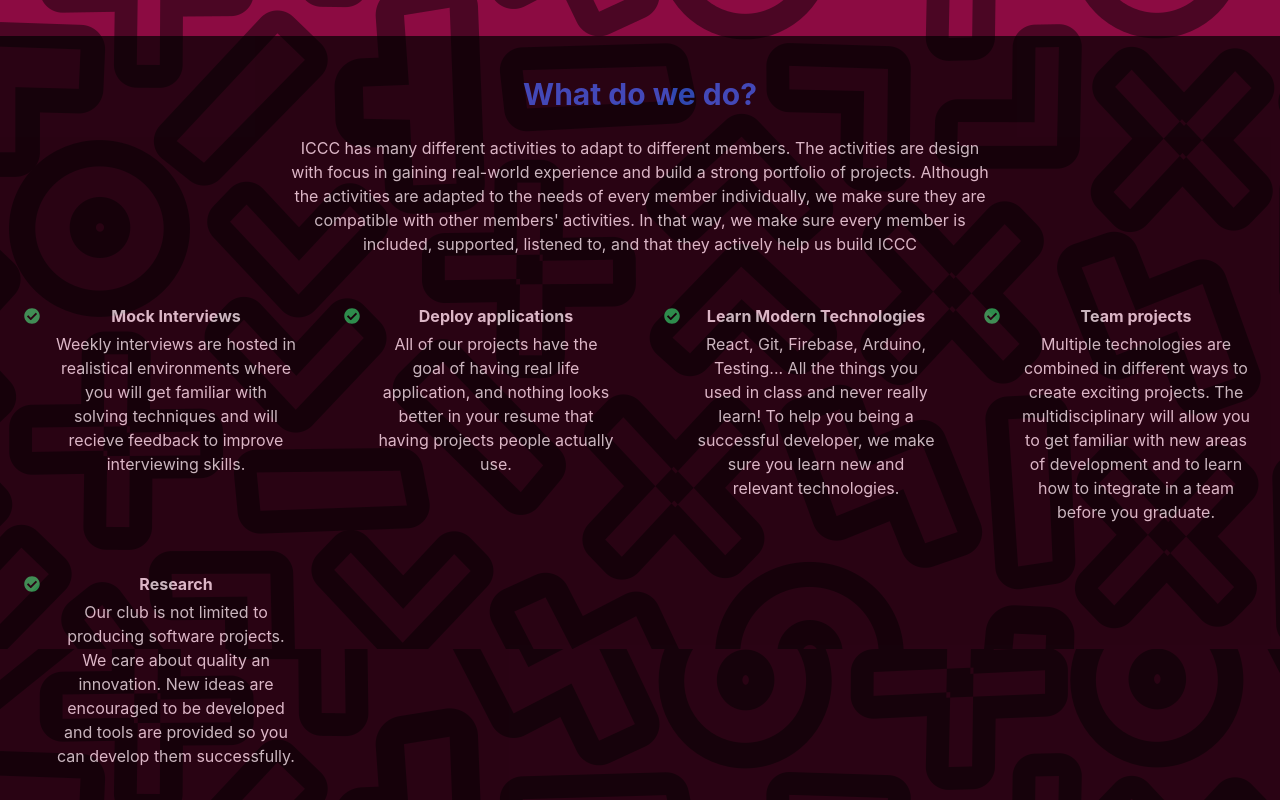
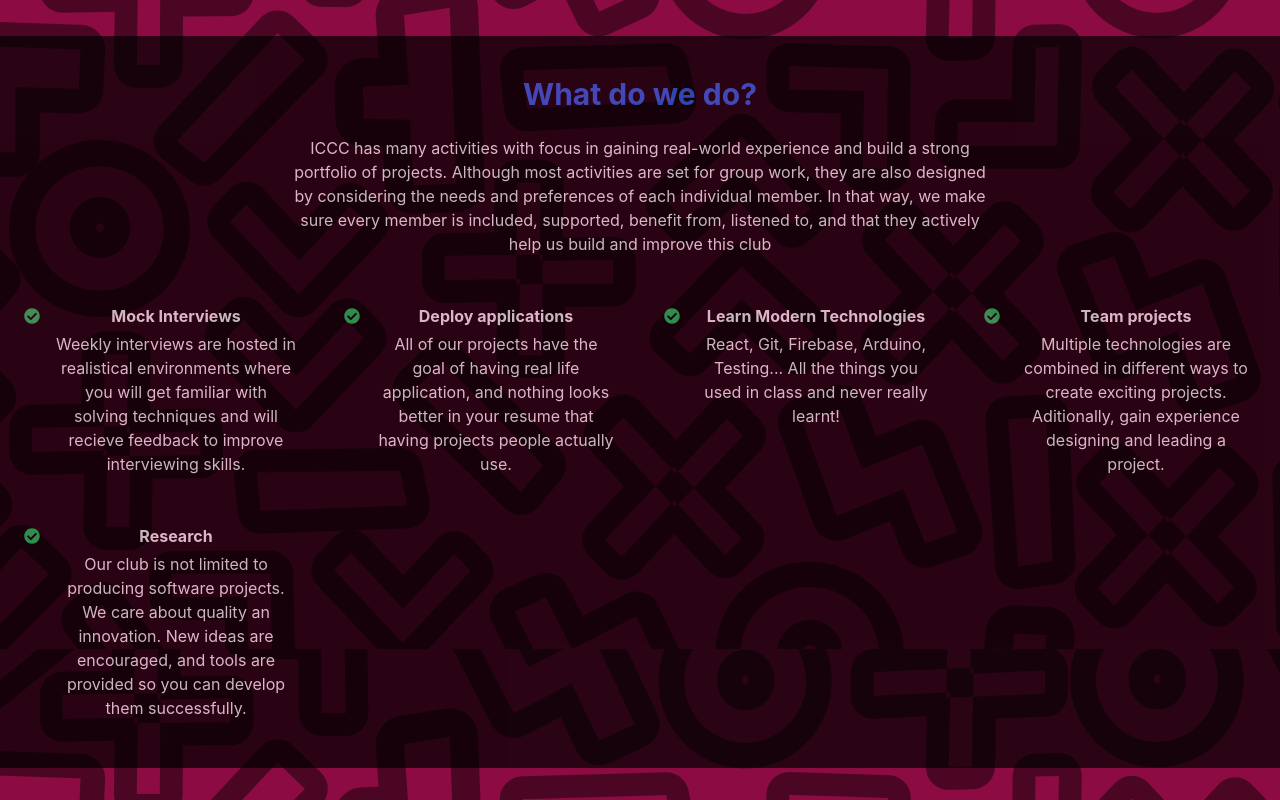
Before and after one commit to NMSU-ICCC/iccc-web, a React (Create React App) app: page / in a window 1280 px wide. Shown: the part 880-1680 px from the top of the page. Built offline with nearby package versions, Linux system fonts and the light colour scheme.

Commit message:
new descriptions

```diff
--- a/src/Components/Home/Activities.js
+++ b/src/Components/Home/Activities.js
@@ -4,9 +4,9 @@ import {Activity} from "./Activity"
 const activities = [
   ["Mock Interviews", "Weekly interviews are hosted in realistical environments where you will get familiar with solving techniques and will recieve feedback to improve interviewing skills."],
   ["Deploy applications", "All of our projects have the goal of having real life application, and nothing looks better in your resume that having projects people actually use."],
-  ["Learn Modern Technologies", "React, Git, Firebase, Arduino, Testing... All the things you used in class and never really learn! To help you being a successful developer, we make sure you learn new and relevant technologies."],
-  ["Team projects", "Multiple technologies are combined in different ways to create exciting projects. The multidisciplinary will allow you to get familiar with new areas of development and to learn how to integrate in a team before you graduate."],
-  ["Research", "Our club is not limited to producing software projects. We care about quality an innovation. New ideas are encouraged to be developed and tools are provided so you can develop them successfully."],
+  ["Learn Modern Technologies", "React, Git, Firebase, Arduino, Testing... All the things you used in class and never really learnt!"],
+  ["Team projects", "Multiple technologies are combined in different ways to create exciting projects. Aditionally, gain experience designing and leading a project."],
+  ["Research", "Our club is not limited to producing software projects. We care about quality an innovation. New ideas are encouraged, and tools are provided so you can develop them successfully."],
 ]
 
 export class Activities extends Component{
@@ -25,11 +25,12 @@ export class Activities extends Component{
               <div class="text-center max-w-[700px]">
                   <h2 class="text-3xl text-blue-600  font-bold mb-6">What do we do?</h2>
                   <p class=" mb-12">
-                    ICCC has many different activities to adapt to different members. The activities are design with focus in
-                    gaining real-world experience and build a strong portfolio of projects. Although the activities are adapted
-                    to the needs of every member individually, we make sure they are compatible with other members' activities.
-                    In that way, we make sure every member is included, supported, listened to, and that they actively help us
-                    build ICCC
+
+                    ICCC has many activities with focus in gaining real-world experience and build a strong portfolio of projects.
+                    Although most activities are set for group work, they are also designed by considering the needs and preferences of each
+                    individual member.
+                    In that way, we make sure every member is included, supported, benefit from, listened to, and that they actively help us
+                    build and improve this club
                   </p>
               </div>
               </div>
```
